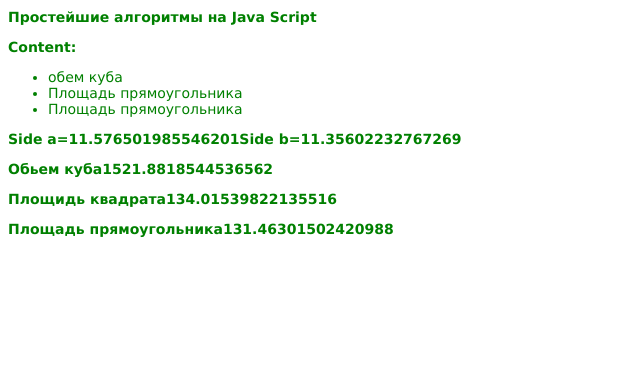
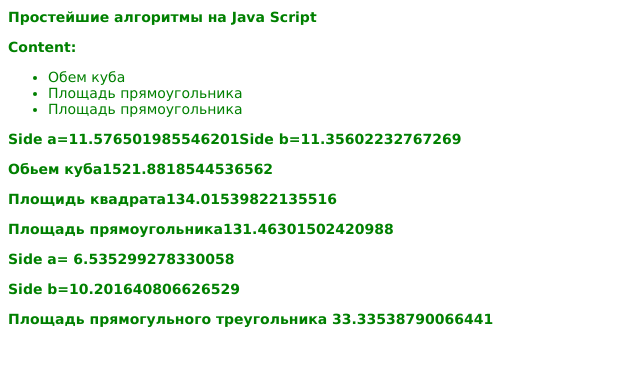
Before and after one commit to arturzm1/js-algo, a plain HTML site: page index.html in a window 1280 px wide. Shown: the whole page, without its empty margins (0-640 px from the left). Drawn offline with Linux system fonts and the light colour scheme.

Commit message:
fixed write Algo Demo2

```diff
--- a/app.js
+++ b/app.js
@@ -8,9 +8,9 @@ function writeAlgoDemo1() {
 }
 
 function writeAlgoDemo2() {
-    var side_a = math.random() * 10 + 5;
-    var side_a = math.random() * 10 + 5;
-    document.write("<p>Side a= " + side_a + "</p><p>Side b=" + side_b + "</p>");
+    var side_a = Math.random() * 10 + 5;
+    var side_b = Math.random() * 10 + 5;
+    document.write("<p>Side a= " + side_a + "</p> <p>Side b=" + side_b + "</p>");
     document.write("<p>Площадь прямогульного треугольника " + side_a * side_b / 2 + "</p>");
 
 }
--- a/index.html
+++ b/index.html
@@ -12,7 +12,7 @@
 <h1>Простейшие алгоритмы на Java Script</h1>
 <p>Content:</p>
 <ul>
-    <li>обем куба</li>
+    <li>Обем куба</li>
     <li>Площадь прямоугольника</li>
     <li>Площадь прямоугольника</li>
 </ul>
```
Also changed, not shown: css/style.css (line endings or trailing spaces).
